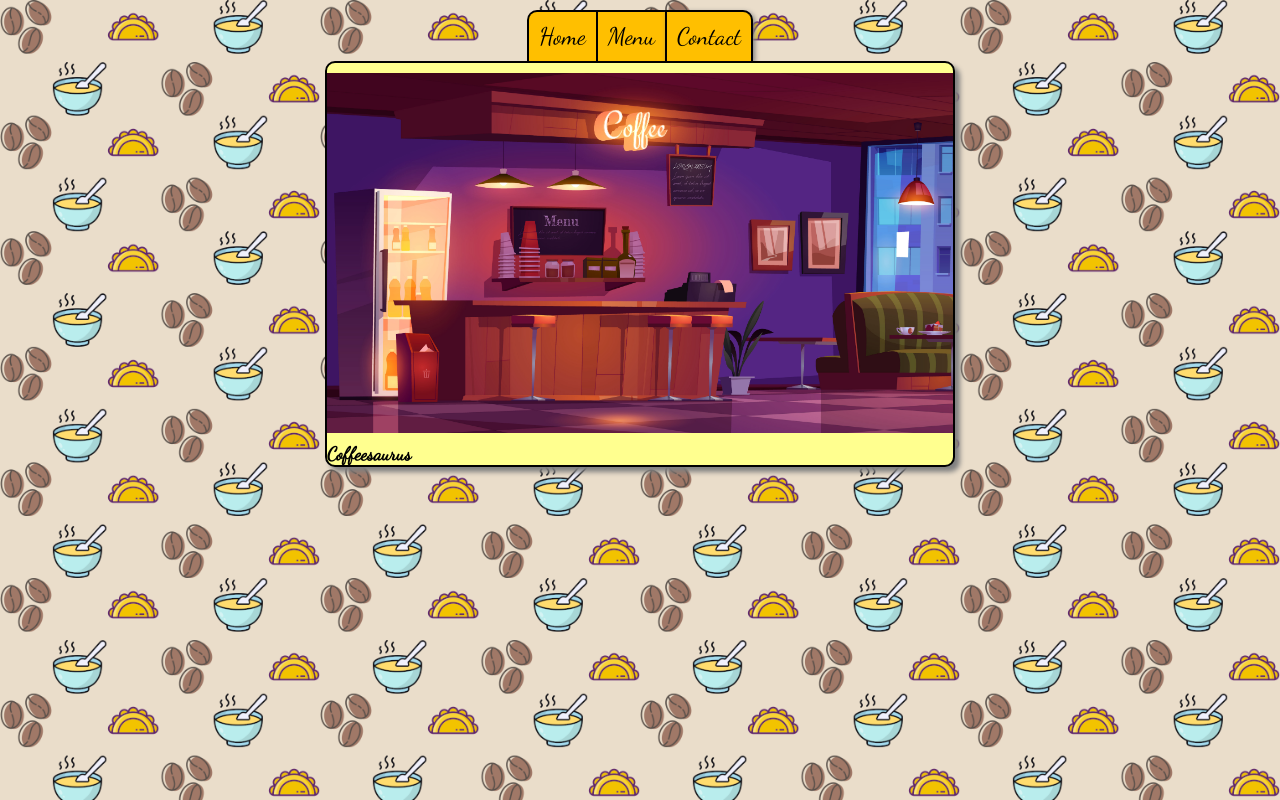
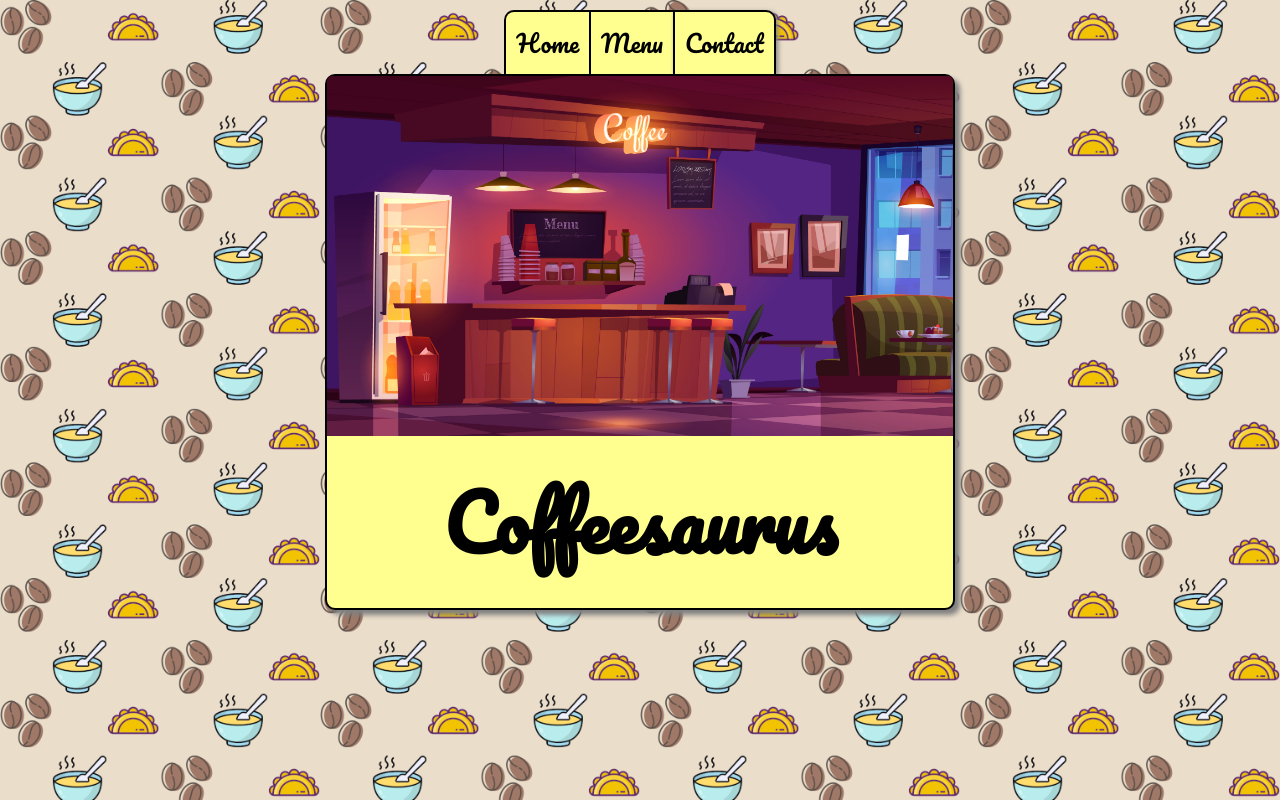
Before and after one commit to MonoDG/restaurant-page, a website built with webpack: page dist/index.html in a window 1280 px wide. Built offline with nearby package versions, Linux system fonts and the light colour scheme.

Commit message:
Change header font and add favicon

```diff
--- a/src/style.css
+++ b/src/style.css
@@ -1,4 +1,5 @@
-@import url('https://fonts.googleapis.com/css?family=Dancing+Script&display=swap');
+@import url('https://fonts.googleapis.com/css?family=Pacifico&display=swap');
+/* @import url('https://fonts.googleapis.com/css?family=Dancing+Script&display=swap'); */
 
 * {
   margin: 0;
@@ -12,7 +13,11 @@ body {
   background-size: 320px;
   background-color: #EADDCA;
   margin: 10px;
-  font-family: 'Dancing Script', serif;
+}
+
+body,
+.nav button {
+  font-family: 'Pacifico', serif;
 }
 
 #content {
@@ -42,13 +47,11 @@ body {
   cursor: pointer;
   display: flex;
   align-items: center;
-  font-family: 'Dancing Script', serif;
 }
 
 .nav button:hover,
-.nav button:active,
-.main-content {
-  background-color: #FFFF8F;
+.nav button:active {
+  background-color: #FFBF00;
 }
 
 .nav li:first-child button {
@@ -65,8 +68,9 @@ body {
   border-right: none;
 }
 
-.nav button {
-  background-color: #FFBF00;
+.nav button,
+.main-content {
+  background-color: #FFFF8F;
 }
 
 .main-content {
@@ -77,12 +81,17 @@ body {
 
 .hero-image {
   height: 45vh;
-  margin: 10px 0;
   background-image: url(./3395.jpg);
   background-size: cover;
+  border-top-left-radius: 5px;
+  border-top-right-radius: 5px;
 }
 
-.hero-text {}
+.hero-text {
+  margin: 20px;
+  text-align: center;
+  font-size: 4rem;
+}
 
 @media only screen and (max-width: 500px) {
   .main-content {
```
Also changed, not shown: dist/favicon-16x16.png (added), dist/index.html, dist/main.js, src/coffee-cup.png (added).
